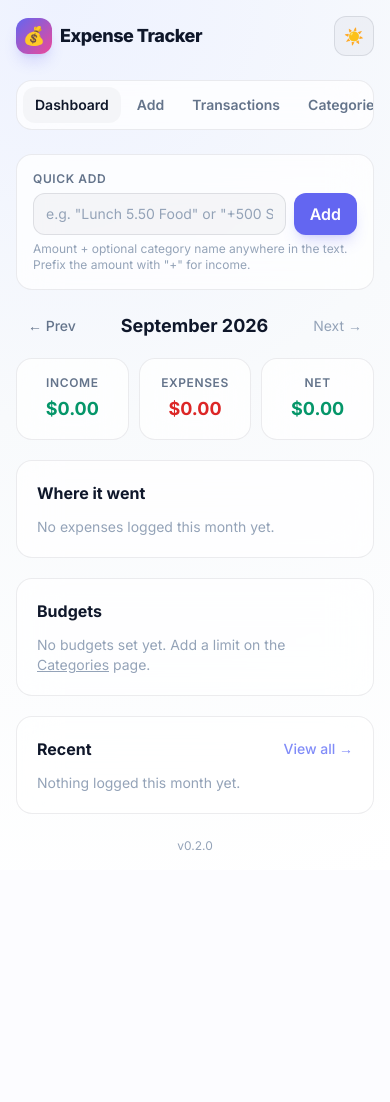
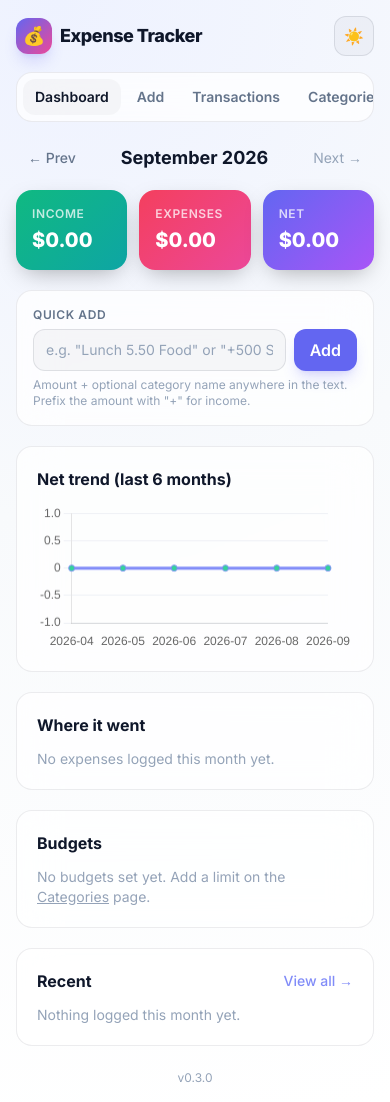
Before and after one commit to chhunlay/expense-tracker, a Flask app: page / in a window 390 px wide. Before the commit the page ends 850 px from the top, so only its background shows below. Run offline with Flask 3, Linux system fonts and the light colour scheme; data comes from the database, SQL or seed files in the repository; data that the repository does not hold is empty; some libraries are stand-ins or nearby versions.

Commit message:
feat: redesign around sidebar nav, gradient KPI cards, and mini trend chart
Reworked the layout to match a shared CRM-dashboard-style reference:
- Persistent left sidebar on desktop with an active-page highlight pill;
  collapses to the existing pill nav on mobile (sidebar hidden below md).
- Dashboard's plain income/expense/net cells replaced with gradient KPI
  cards (kpi-income/kpi-expense/kpi-net in style.css).
- Dashboard gains its own 6-month net trend line chart next to the
  category breakdown doughnut. Both dashboard and reports now share one
  get_monthly_totals() query helper in db.py instead of duplicating it.
- Two theme-toggle buttons (sidebar + mobile header) kept in sync in
  script.js since only one is visible at a time.

Verified in a headless browser at both desktop and mobile widths: sidebar
shows/hides correctly, no horizontal overflow, all three chart canvases
render actual pixels, and all five routes still return 200.

```diff
--- a/app.py
+++ b/app.py
@@ -11,11 +11,11 @@ from datetime import date, datetime
 from flask import Flask, flash, redirect, render_template, request, url_for
 
 from dates import month_bounds, shift_month
-from db import get_db, init_db
+from db import get_db, get_monthly_totals, init_db
 from quick_add import parse_quick_add
 
 # Bump this alongside a new CHANGELOG.md entry.
-__version__ = "0.2.0"
+__version__ = "0.3.0"
 
 app = Flask(__name__)
 app.secret_key = os.environ.get("SECRET_KEY", "dev-secret-change-me")
@@ -90,6 +90,16 @@ def dashboard():
             }
         )
 
+    # A compact 6-month trend for the dashboard's headline chart - the
+    # full 12-month version with its own income/expense breakdown lives
+    # on the Reports page.
+    mini_months = []
+    y, m = date.today().year, date.today().month
+    for i in range(5, -1, -1):
+        yy, mm = shift_month(y, m, -i)
+        mini_months.append("%04d-%02d" % (yy, mm))
+    mini_trend = get_monthly_totals(conn, mini_months)
+
     conn.close()
     return render_template(
         "dashboard.html",
@@ -100,6 +110,7 @@ def dashboard():
         total_expense=total_expense,
         total_income=total_income,
         net=total_income - total_expense,
+        mini_trend=mini_trend,
         breakdown=breakdown,
         budget_progress=budget_progress,
         recent=rows[:8],
@@ -309,22 +320,7 @@ def reports():
         yy, mm = shift_month(y, m, -i)
         months.append("%04d-%02d" % (yy, mm))
 
-    monthly_totals = []
-    for ms in months:
-        row = conn.execute(
-            "SELECT COALESCE(SUM(CASE WHEN type='expense' THEN amount ELSE 0 END), 0) AS expense, "
-            "COALESCE(SUM(CASE WHEN type='income' THEN amount ELSE 0 END), 0) AS income "
-            "FROM transactions WHERE date LIKE ?",
-            (f"{ms}%",),
-        ).fetchone()
-        monthly_totals.append(
-            {
-                "month": ms,
-                "expense": row["expense"],
-                "income": row["income"],
-                "net": row["income"] - row["expense"],
-            }
-        )
+    monthly_totals = get_monthly_totals(conn, months)
 
     top_categories = conn.execute(
         """
--- a/static/script.js
+++ b/static/script.js
@@ -1,16 +1,15 @@
 // ---------- Theme (same scheme as video-downloader, its own key) ----------
+// Two toggle buttons exist (sidebar for md+, header for mobile - only one
+// is ever visible at a time via CSS), so every icon/id pair gets updated
+// and listened to together.
 const THEME_KEY = 'expense-tracker-theme';
 const html = document.documentElement;
-const themeIcon = document.getElementById('themeIcon');
+const themeIcons = [document.getElementById('themeIcon'), document.getElementById('themeIconMobile')].filter(Boolean);
 
 function applyTheme(theme) {
-    if (theme === 'light') {
-        html.setAttribute('data-theme', 'light');
-        if (themeIcon) themeIcon.textContent = '☀️';
-    } else {
-        html.setAttribute('data-theme', 'dark');
-        if (themeIcon) themeIcon.textContent = '🌙';
-    }
+    const isLight = theme === 'light';
+    html.setAttribute('data-theme', isLight ? 'light' : 'dark');
+    themeIcons.forEach((icon) => { icon.textContent = isLight ? '☀️' : '🌙'; });
 }
 
 function getStoredTheme() {
@@ -24,14 +23,13 @@ function getStoredTheme() {
 const systemPrefersLight = window.matchMedia && window.matchMedia('(prefers-color-scheme: light)').matches;
 applyTheme(getStoredTheme() || (systemPrefersLight ? 'light' : 'dark'));
 
-const themeToggle = document.getElementById('themeToggle');
-if (themeToggle) {
-    themeToggle.addEventListener('click', () => {
+[document.getElementById('themeToggle'), document.getElementById('themeToggleMobile')].filter(Boolean).forEach((btn) => {
+    btn.addEventListener('click', () => {
         const next = html.getAttribute('data-theme') === 'light' ? 'dark' : 'light';
         applyTheme(next);
         try { localStorage.setItem(THEME_KEY, next); } catch (e) {}
     });
-}
+});
 
 // ---------- Flash messages auto-dismiss ----------
 document.querySelectorAll('.flash').forEach((el) => {
--- a/static/style.css
+++ b/static/style.css
@@ -4,6 +4,8 @@
     --bg-3: #05070d;
     --card-bg: rgba(255, 255, 255, 0.04);
     --card-border: rgba(255, 255, 255, 0.08);
+    --sidebar-bg: rgba(5, 7, 13, 0.5);
+    --sidebar-border: rgba(255, 255, 255, 0.06);
     --text-main: #f1f5f9;
     --text-muted: #94a3b8;
     --text-faint: #475569;
@@ -19,6 +21,8 @@ html[data-theme="light"] {
     --bg-3: #ffffff;
     --card-bg: rgba(255, 255, 255, 0.75);
     --card-border: rgba(15, 23, 42, 0.08);
+    --sidebar-bg: rgba(255, 255, 255, 0.6);
+    --sidebar-border: rgba(15, 23, 42, 0.08);
     --text-main: #0f172a;
     --text-muted: #64748b;
     --text-faint: #94a3b8;
@@ -75,6 +79,36 @@ body {
     background: var(--input-bg);
 }
 
+/* ---------- Sidebar (desktop nav) ---------- */
+.sidebar {
+    background: var(--sidebar-bg);
+    border-right: 1px solid var(--sidebar-border);
+    backdrop-filter: blur(20px);
+}
+.sidebar-link {
+    color: var(--text-muted);
+    transition: color 0.15s ease, background 0.15s ease;
+}
+.sidebar-link:hover {
+    color: var(--text-main);
+    background: var(--input-bg);
+}
+.sidebar-link.active {
+    color: #fff;
+    background: linear-gradient(90deg, #6366f1, #a855f7);
+    box-shadow: 0 4px 14px rgba(99, 102, 241, 0.3);
+}
+
+/* ---------- KPI cards (gradient stat tiles) ---------- */
+.kpi-card {
+    color: #fff;
+    box-shadow: 0 8px 24px -8px rgba(0, 0, 0, 0.35);
+}
+.kpi-income { background: linear-gradient(135deg, #10b981, #0ea5a4); }
+.kpi-expense { background: linear-gradient(135deg, #f43f5e, #ec4899); }
+.kpi-net { background: linear-gradient(135deg, #6366f1, #a855f7); }
+.kpi-card .kpi-label { color: rgba(255, 255, 255, 0.75); }
+
 .action-btn { transition: transform 0.15s ease, opacity 0.15s ease; }
 .action-btn:hover { transform: translateY(-2px); }
 .action-btn:active { transform: translateY(0); }
--- a/templates/base.html
+++ b/templates/base.html
@@ -10,31 +10,71 @@
     <link href="https://fonts.googleapis.com/css2?family=Inter:wght@400;500;600;700;800&display=swap" rel="stylesheet">
     <link rel="stylesheet" href="{{ url_for('static', filename='style.css') }}">
 </head>
-<body class="min-h-screen p-4 sm:p-6">
+<body class="min-h-screen">
 
-<div class="max-w-4xl mx-auto">
+{% set nav_items = [
+    ('dashboard', url_for('dashboard'), '📊', 'Dashboard'),
+    ('add_transaction', url_for('add_transaction'), '➕', 'Add'),
+    ('transactions', url_for('transactions'), '📋', 'Transactions'),
+    ('categories_view', url_for('categories_view'), '🏷️', 'Categories'),
+    ('reports', url_for('reports'), '📈', 'Reports'),
+] %}
 
-    <div class="flex items-center justify-between mb-6">
+<div class="flex min-h-screen">
+
+    <!-- Sidebar - desktop only (md+); mobile gets the pill nav below instead,
+         since a fixed 240px rail eats too much of a phone screen. -->
+    <aside class="sidebar hidden md:flex flex-col w-60 flex-shrink-0 p-5">
+        <div class="flex items-center gap-2 mb-8">
+            <div class="w-9 h-9 rounded-xl bg-gradient-to-br from-indigo-500 to-pink-500 flex items-center justify-center shadow-lg shadow-indigo-500/20">
+                <span class="text-lg">💰</span>
+            </div>
+            <h1 class="text-base font-extrabold tracking-tight">Expense Tracker</h1>
+        </div>
+
+        <nav class="flex flex-col gap-1">
+            {% for endpoint, href, icon, label in nav_items %}
+            <a href="{{ href }}" class="sidebar-link {{ 'active' if request.endpoint == endpoint }} flex items-center gap-2.5 px-3 py-2.5 rounded-xl text-sm font-semibold">
+                <span>{{ icon }}</span> {{ label }}
+            </a>
+            {% endfor %}
+        </nav>
+
+        <div class="mt-auto flex items-center justify-between pt-5">
+            <span class="text-xs text-faint">v{{ app_version }}</span>
+            <button id="themeToggle" type="button"
+                    class="theme-toggle w-9 h-9 rounded-xl flex items-center justify-center hover:opacity-80 transition-opacity"
+                    aria-label="Toggle theme">
+                <span id="themeIcon">🌙</span>
+            </button>
+        </div>
+    </aside>
+
+    <main class="flex-1 min-w-0 p-4 sm:p-6 md:p-8">
+        <div class="max-w-5xl mx-auto">
+
+            <!-- Mobile header + pill nav - hidden from md up, where the
+                 sidebar takes over. -->
+            <div class="md:hidden mb-5">
+                <div class="flex items-center justify-between mb-4">
                     <div class="flex items-center gap-2">
                         <div class="w-9 h-9 rounded-xl bg-gradient-to-br from-indigo-500 to-pink-500 flex items-center justify-center shadow-lg shadow-indigo-500/20">
                             <span class="text-lg">💰</span>
                         </div>
                         <h1 class="text-lg font-extrabold tracking-tight">Expense Tracker</h1>
                     </div>
-        <button id="themeToggle" type="button"
+                    <button id="themeToggleMobile" type="button"
                             class="theme-toggle w-10 h-10 rounded-xl flex items-center justify-center hover:opacity-80 transition-opacity"
                             aria-label="Toggle theme">
-            <span id="themeIcon">🌙</span>
+                        <span id="themeIconMobile">🌙</span>
                     </button>
                 </div>
-
-    <nav class="glass-card rounded-2xl p-1.5 flex gap-1 mb-6 overflow-x-auto">
-        <a href="{{ url_for('dashboard') }}" class="nav-link {{ 'active' if request.endpoint == 'dashboard' }} px-3 py-2 rounded-xl text-sm font-semibold whitespace-nowrap">Dashboard</a>
-        <a href="{{ url_for('add_transaction') }}" class="nav-link {{ 'active' if request.endpoint == 'add_transaction' }} px-3 py-2 rounded-xl text-sm font-semibold whitespace-nowrap">Add</a>
-        <a href="{{ url_for('transactions') }}" class="nav-link {{ 'active' if request.endpoint == 'transactions' }} px-3 py-2 rounded-xl text-sm font-semibold whitespace-nowrap">Transactions</a>
-        <a href="{{ url_for('categories_view') }}" class="nav-link {{ 'active' if request.endpoint == 'categories_view' }} px-3 py-2 rounded-xl text-sm font-semibold whitespace-nowrap">Categories</a>
-        <a href="{{ url_for('reports') }}" class="nav-link {{ 'active' if request.endpoint == 'reports' }} px-3 py-2 rounded-xl text-sm font-semibold whitespace-nowrap">Reports</a>
+                <nav class="glass-card rounded-2xl p-1.5 flex gap-1 overflow-x-auto">
+                    {% for endpoint, href, icon, label in nav_items %}
+                    <a href="{{ href }}" class="nav-link {{ 'active' if request.endpoint == endpoint }} px-3 py-2 rounded-xl text-sm font-semibold whitespace-nowrap">{{ label }}</a>
+                    {% endfor %}
                 </nav>
+            </div>
 
             {% with messages = get_flashed_messages(with_categories=true) %}
                 {% if messages %}
@@ -50,7 +90,10 @@
 
             {% block content %}{% endblock %}
 
-    <p class="text-center text-xs text-faint mt-6">v{{ app_version }}</p>
+            <p class="md:hidden text-center text-xs text-faint mt-6">v{{ app_version }}</p>
+
+        </div>
+    </main>
 
 </div>
 
--- a/templates/dashboard.html
+++ b/templates/dashboard.html
@@ -1,6 +1,33 @@
 {% extends "base.html" %}
 {% block title %}Dashboard - Expense Tracker{% endblock %}
 {% block content %}
+
+<!-- Month nav -->
+<div class="flex items-center justify-between mb-4">
+    <a href="{{ url_for('dashboard', month=prev_month) }}" class="nav-link px-3 py-1.5 rounded-lg text-sm font-medium">&larr; Prev</a>
+    <h2 class="font-bold text-lg">{{ month_str | monthlabel }}</h2>
+    {% if is_current_month %}
+        <span class="px-3 py-1.5 text-sm text-faint">Next &rarr;</span>
+    {% else %}
+        <a href="{{ url_for('dashboard', month=next_month) }}" class="nav-link px-3 py-1.5 rounded-lg text-sm font-medium">Next &rarr;</a>
+    {% endif %}
+</div>
+
+<!-- KPI cards -->
+<div class="grid grid-cols-3 gap-3 mb-5">
+    <div class="kpi-card kpi-income rounded-2xl p-4">
+        <p class="kpi-label text-xs uppercase tracking-wider font-semibold mb-1">Income</p>
+        <p class="text-xl font-extrabold">{{ total_income | money }}</p>
+    </div>
+    <div class="kpi-card kpi-expense rounded-2xl p-4">
+        <p class="kpi-label text-xs uppercase tracking-wider font-semibold mb-1">Expenses</p>
+        <p class="text-xl font-extrabold">{{ total_expense | money }}</p>
+    </div>
+    <div class="kpi-card kpi-net rounded-2xl p-4">
+        <p class="kpi-label text-xs uppercase tracking-wider font-semibold mb-1">Net</p>
+        <p class="text-xl font-extrabold">{{ net | money }}</p>
+    </div>
+</div>
 
 <!-- Quick add -->
 <form action="{{ url_for('quick_add') }}" method="post" class="glass-card rounded-2xl p-4 mb-5">
@@ -16,47 +43,25 @@
     <p class="text-xs text-faint mt-1.5">Amount + optional category name anywhere in the text. Prefix the amount with "+" for income.</p>
 </form>
 
-<!-- Month nav -->
-<div class="flex items-center justify-between mb-4">
-    <a href="{{ url_for('dashboard', month=prev_month) }}" class="nav-link px-3 py-1.5 rounded-lg text-sm font-medium">&larr; Prev</a>
-    <h2 class="font-bold text-lg">{{ month_str | monthlabel }}</h2>
-    {% if is_current_month %}
-        <span class="px-3 py-1.5 text-sm text-faint">Next &rarr;</span>
-    {% else %}
-        <a href="{{ url_for('dashboard', month=next_month) }}" class="nav-link px-3 py-1.5 rounded-lg text-sm font-medium">Next &rarr;</a>
-    {% endif %}
+<!-- Trend + breakdown -->
+<div class="grid lg:grid-cols-3 gap-5 mb-5">
+    <div class="lg:col-span-2 glass-card rounded-2xl p-5">
+        <h3 class="font-bold mb-3">Net trend (last 6 months)</h3>
+        <canvas id="miniTrendChart" height="140"></canvas>
     </div>
 
-<!-- Totals -->
-<div class="grid grid-cols-3 gap-2.5 mb-5">
-    <div class="glass-card rounded-2xl p-4 text-center">
-        <p class="text-xs text-muted uppercase tracking-wider font-semibold mb-1">Income</p>
-        <p class="text-lg font-bold text-pos">{{ total_income | money }}</p>
-    </div>
-    <div class="glass-card rounded-2xl p-4 text-center">
-        <p class="text-xs text-muted uppercase tracking-wider font-semibold mb-1">Expenses</p>
-        <p class="text-lg font-bold text-neg">{{ total_expense | money }}</p>
-    </div>
-    <div class="glass-card rounded-2xl p-4 text-center">
-        <p class="text-xs text-muted uppercase tracking-wider font-semibold mb-1">Net</p>
-        <p class="text-lg font-bold {{ 'text-pos' if net >= 0 else 'text-neg' }}">{{ net | money }}</p>
-    </div>
-</div>
-
-<div class="grid sm:grid-cols-2 gap-5 mb-5">
-    <!-- Category breakdown -->
     <div class="glass-card rounded-2xl p-5">
         <h3 class="font-bold mb-3">Where it went</h3>
         {% if breakdown %}
-            <canvas id="breakdownChart" height="200"></canvas>
+            <canvas id="breakdownChart" height="160"></canvas>
             <div class="mt-3 space-y-1.5">
                 {% for b in breakdown %}
                 <div class="flex items-center justify-between text-sm">
-                    <span class="flex items-center gap-2">
-                        <span class="w-2.5 h-2.5 rounded-full" data-color="{{ b.color }}"></span>
-                        {{ b.name }}
+                    <span class="flex items-center gap-2 min-w-0">
+                        <span class="w-2.5 h-2.5 rounded-full flex-shrink-0" data-color="{{ b.color }}"></span>
+                        <span class="truncate">{{ b.name }}</span>
                     </span>
-                    <span class="text-muted">{{ b.amount | money }}</span>
+                    <span class="text-muted flex-shrink-0 ml-2">{{ b.amount | money }}</span>
                 </div>
                 {% endfor %}
             </div>
@@ -64,8 +69,10 @@
             <p class="text-sm text-faint">No expenses logged this month yet.</p>
         {% endif %}
     </div>
+</div>
 
-    <!-- Budgets -->
+<!-- Budgets + Recent -->
+<div class="grid sm:grid-cols-2 gap-5">
     <div class="glass-card rounded-2xl p-5">
         <h3 class="font-bold mb-3">Budgets</h3>
         {% if budget_progress %}
@@ -86,9 +93,7 @@
             <p class="text-sm text-faint">No budgets set yet. Add a limit on the <a href="{{ url_for('categories_view') }}" class="underline">Categories</a> page.</p>
         {% endif %}
     </div>
-</div>
 
-<!-- Recent transactions -->
     <div class="glass-card rounded-2xl p-5">
         <div class="flex items-center justify-between mb-3">
             <h3 class="font-bold">Recent</h3>
@@ -115,17 +120,47 @@
             <p class="text-sm text-faint">Nothing logged this month yet.</p>
         {% endif %}
     </div>
+</div>
 
 {% endblock %}
 
 {% block scripts %}
-{% if breakdown %}
 <script src="https://cdnjs.cloudflare.com/ajax/libs/Chart.js/4.5.1/chart.umd.min.js"></script>
 <!-- Templated data lives in its own application/json tag, not inline in
      the JS below - keeps the <script> that follows plain, valid
      JavaScript with no template output in it, so an editor's JS/TS
      checker (which has no idea what Jinja is) doesn't misparse the
      template syntax and throw false-positive errors on it. -->
+<script type="application/json" id="mini-trend-data">{{ mini_trend | tojson }}</script>
+<script>
+const miniTrend = JSON.parse(document.getElementById('mini-trend-data').textContent);
+
+new Chart(document.getElementById('miniTrendChart'), {
+    type: 'line',
+    data: {
+        labels: miniTrend.map(m => m.month),
+        datasets: [{
+            label: 'Net',
+            data: miniTrend.map(m => m.net),
+            borderColor: '#818cf8',
+            backgroundColor: 'rgba(129, 140, 248, 0.15)',
+            fill: true,
+            tension: 0.3,
+            pointRadius: 3,
+            pointBackgroundColor: miniTrend.map(m => m.net >= 0 ? '#34d399' : '#f87171'),
+        }]
+    },
+    options: {
+        scales: {
+            x: { grid: { display: false } },
+            y: { grid: { color: 'rgba(148,163,184,0.15)' } },
+        },
+        plugins: { legend: { display: false } },
+    }
+});
+</script>
+
+{% if breakdown %}
 <script type="application/json" id="breakdown-data">{{ breakdown | tojson }}</script>
 <script>
 const breakdown = JSON.parse(document.getElementById('breakdown-data').textContent);
```
Also changed, not shown: db.py (+25 -0 lines), CHANGELOG.md. Lines whose indentation alone changed are shown as unchanged.
